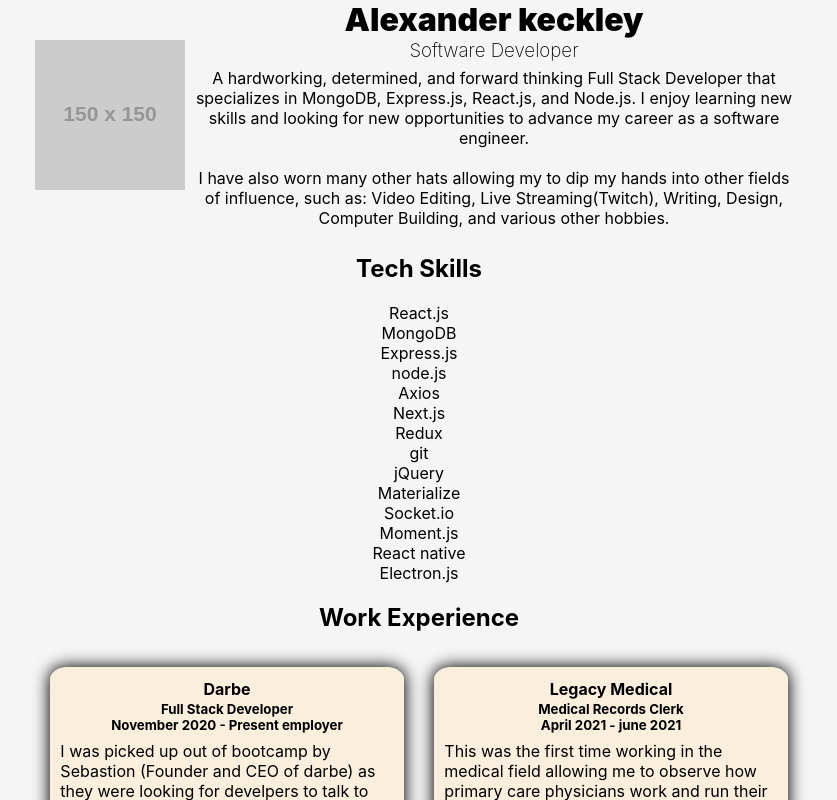
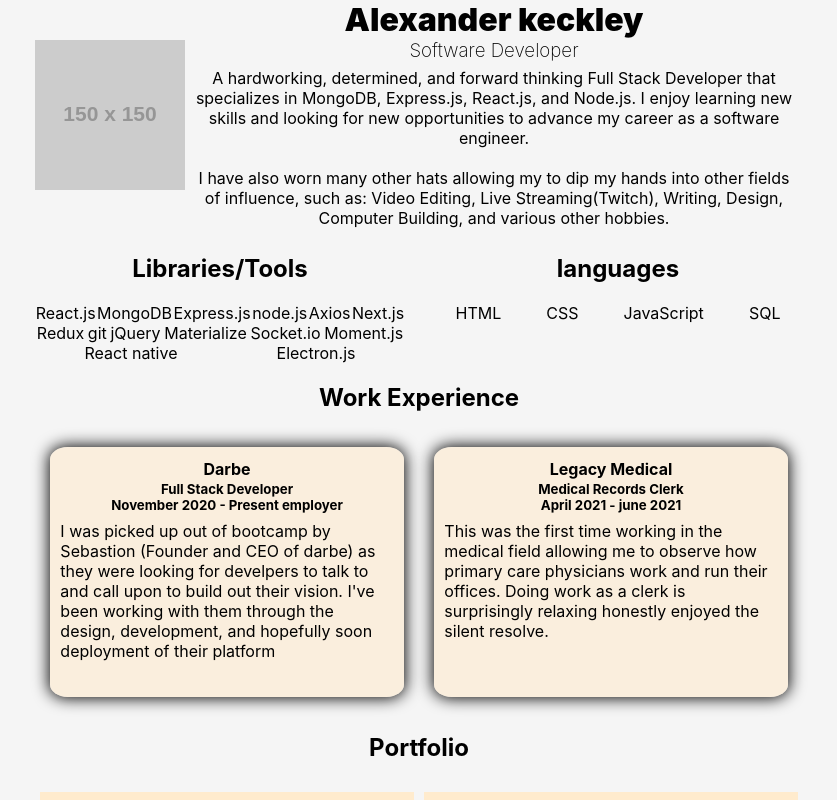
Before and after one commit to Drkeck/Drkeck.github.io, a React (Create React App) app: page / in a window 1280 px wide. Shown: the top 800 px of the page, without its empty margins (221-1058 px from the left). Built offline with nearby package versions, Linux system fonts and the light colour scheme.

Commit message:
building custom css for displaying tek knowledge

```diff
--- a/src/Components/TechKnowledge/index.css
+++ b/src/Components/TechKnowledge/index.css
@@ -0,0 +1,15 @@
+.skill-con {
+    display: flex;
+    flex-flow: row wrap;
+    justify-content: space-between;
+}
+.tek-con, .lang-con {
+    display: flex;
+    flex-flow: row wrap;
+    width: 370px;
+    justify-content: space-around;
+}
+
+.header-1, .header-2 {
+    width: 370px;
+}
--- a/src/Components/TechKnowledge/index.js
+++ b/src/Components/TechKnowledge/index.js
@@ -6,14 +6,26 @@ const lang = ['HTML', 'CSS', 'JavaScript', 'SQL'];
 function TechSkills() {
     let i = 0
     return(
-        <div>
-            <h2>Tech Skills</h2>
+        <div className="skill-con">
+            <h2 className="header-1">Libraries/Tools</h2>
+            <h2 className="header-2">languages</h2>
             <div className="tek-con">
                 {tek.map(tek => {
                     i++
                 return(
-                    <div key={i}>
+                    <div key={i} className="tek-text">
                         <p>{tek}</p>
+                    </div>
+                    );
+                })}
+            </div>
+
+            <div className="lang-con">
+            {lang.map(lang => {
+                    i++
+                return(
+                    <div key={i} className="lang-text">
+                        <p>{lang}</p>
                     </div>
                     );
                 })}
```
